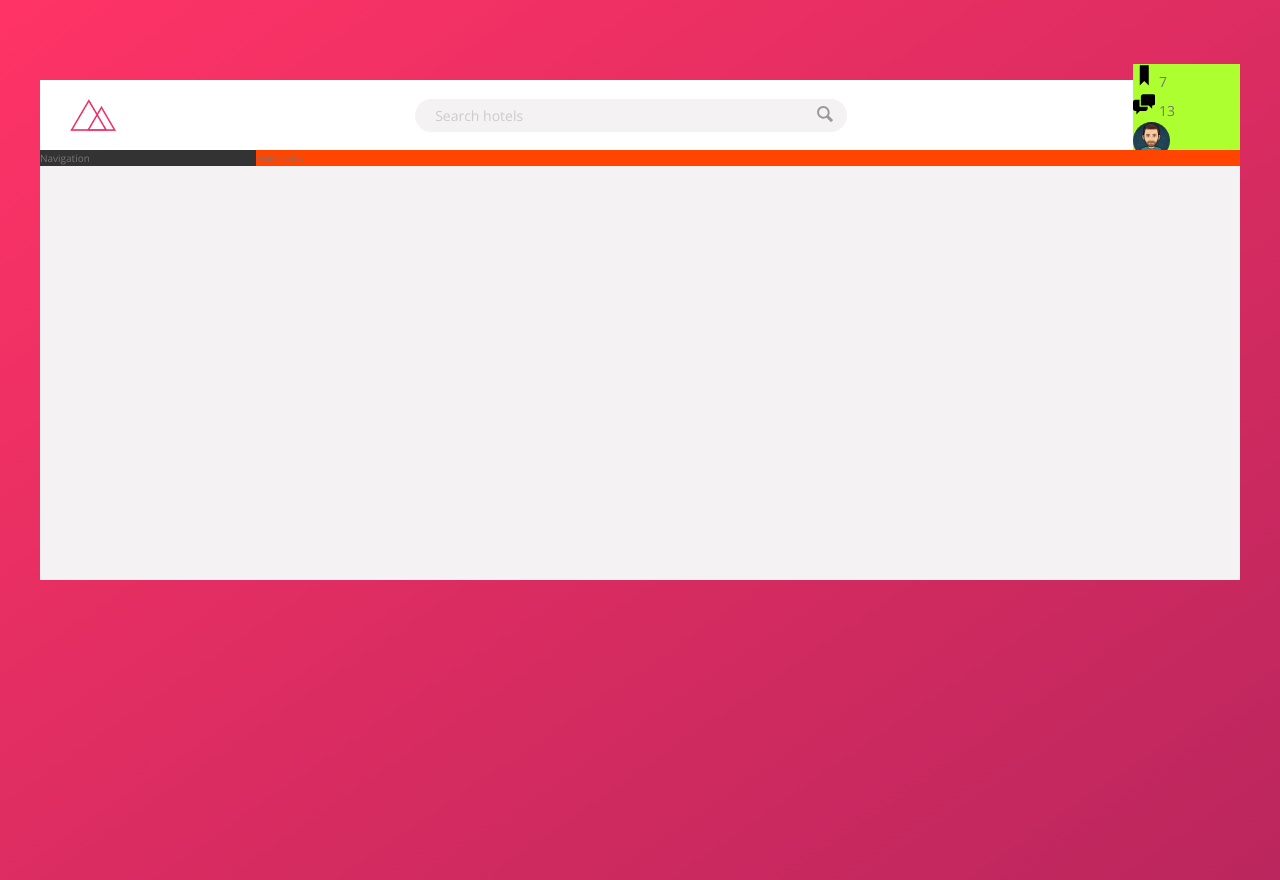
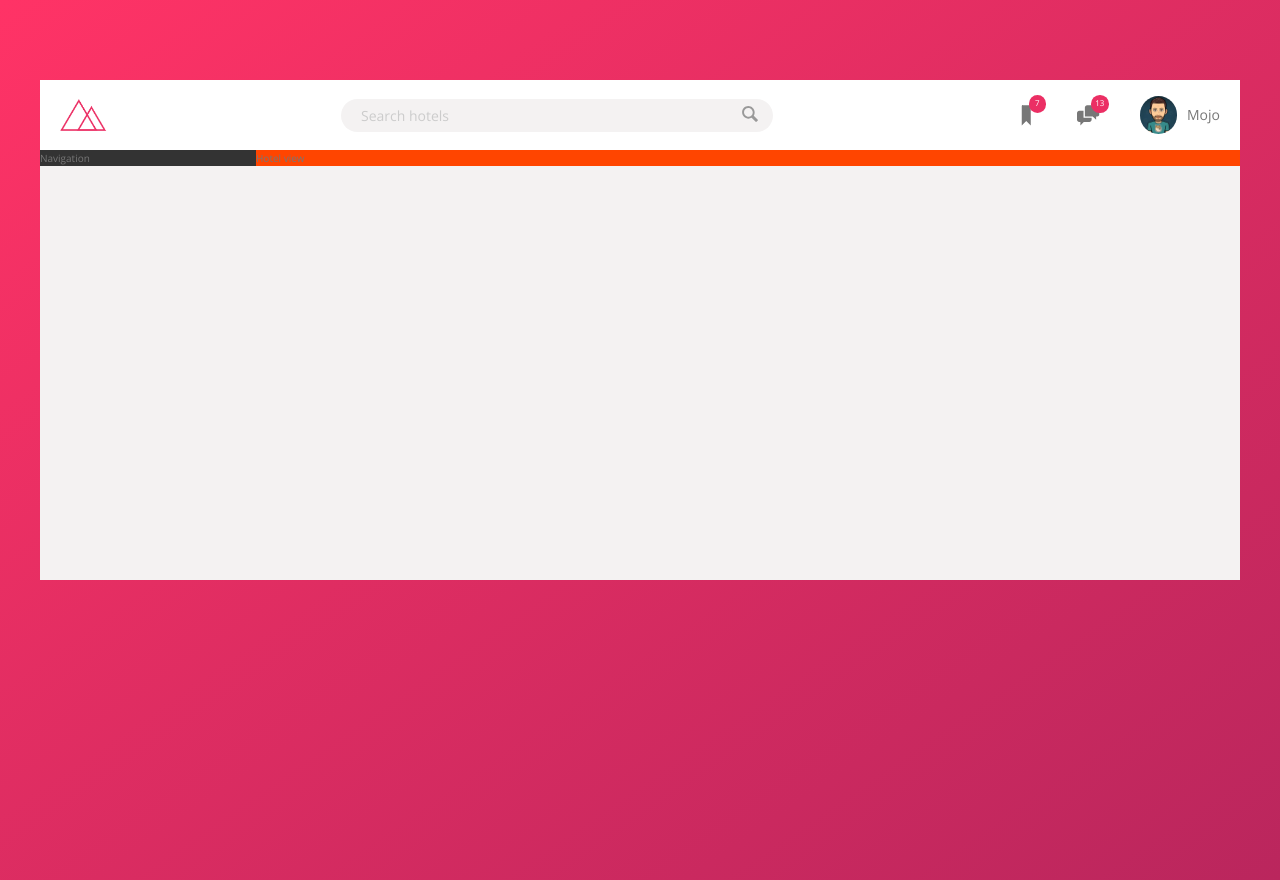
Before and after one commit to mostmojo/thronos, a website: page index.html in a window 1280 px wide. Drawn offline with nearby package versions, Linux system fonts and the light colour scheme.

Commit message:
Flex'd all the items within the header

```diff
--- a/index.html
+++ b/index.html
@@ -54,7 +54,7 @@
               alt="User photo"
               class="user-nav__user-photo"
             />
-            <span class="user-nav__user-name">Mostmojo</span>
+            <span class="user-nav__user-name">Mojo</span>
           </div>
         </nav>
       </header>
--- a/sass/_components.scss
+++ b/sass/_components.scss
@@ -3,7 +3,7 @@
 
 .logo {
   height: 3.25rem;
-  margin-left: 3rem;
+  margin-left: 2rem;
 }
 
 // ************* //
@@ -67,27 +67,60 @@
 // ************* //
 // User navigation
 .user-nav {
-  background-color: greenyellow;
+  align-self: stretch;
+
+  display: flex;
+  align-items: center;
+
+  // 👇 to select all the direct children. i.e. icon-box & user
+
+  & > * {
+    padding: 0 2rem;
+    cursor: pointer;
+    height: 100%;
+    display: flex;
+    align-items: center;
+  }
+
+  & > *:hover {
+    background-color: var(--color-grey-light-2);
+  }
 
   &__icon-box {
+    position: relative;
   }
 
   &__icon {
     height: 2.25rem;
     width: 2.25rem;
+    fill: var(--color-grey-dark-2);
   }
 
   &__notification {
+    font-size: 0.8rem;
+    height: 1.75rem;
+    width: 1.75rem;
+    border-radius: 50%;
+    background-color: var(--color-primary);
+    color: #fff;
+    position: absolute;
+    top: 1.5rem;
+    right: 1.1rem;
+
+    display: flex;
+    justify-content: center;
+    align-items: center;
   }
 
-  &__user {
-  }
+  //   &__user {
+  //   }
 
   &__user-photo {
     height: 3.75rem;
     border-radius: 50%;
+    margin-right: 1rem;
   }
 
-  &__user-name {
-  }
+  //   &__user-name {
+  //   }
 }
```
Also changed, not shown: css/style.css.
